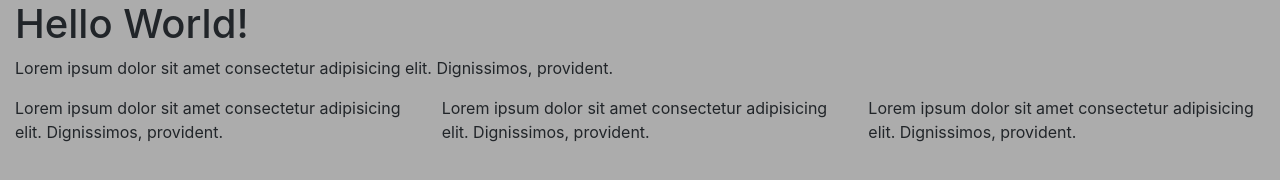
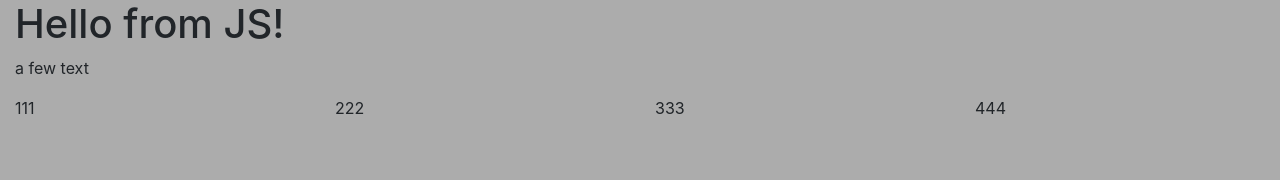
Before and after one commit to NikitaBelevich/Constructor-JS, a plain HTML site: page index.html in a window 1280 px wide. Drawn offline with nearby package versions, Linux system fonts and the light colour scheme.

Commit message:
Сделаны функции генерирующие HTML на основе контента из массива

```diff
--- a/index.html
+++ b/index.html
@@ -15,30 +15,6 @@
         <div class="bg-light sidebar" id="panel"></div>
         <div class="content" id="site">
 
-            <div class="row">
-                <div class="col-sm">
-                    <h1>Hello World!</h1>
-                </div>
-            </div>
-
-            <div class="row">
-                <div class="col-sm">
-                    <p>Lorem ipsum dolor sit amet consectetur adipisicing elit. Dignissimos, provident.</p>
-                </div>
-            </div>
-
-            <div class="row">
-                <div class="col-sm">
-                    <p>Lorem ipsum dolor sit amet consectetur adipisicing elit. Dignissimos, provident.</p>
-                </div>
-                <div class="col-sm">
-                    <p>Lorem ipsum dolor sit amet consectetur adipisicing elit. Dignissimos, provident.</p>
-                </div>
-                <div class="col-sm">
-                    <p>Lorem ipsum dolor sit amet consectetur adipisicing elit. Dignissimos, provident.</p>
-                </div>
-            </div>
-
         </div>
     </div>
 
--- a/index.js
+++ b/index.js
@@ -2,5 +2,57 @@
 
 const model = [
     {type: 'title', value: 'Hello from JS!'},
-    {type: 'text', value: 'a few text'}
+    {type: 'text', value: 'a few text'},
+    {type: 'columns', value: [
+        '111',
+        '222',
+        '333',
+        '444'
+    ]},
 ];
+
+const $site = document.querySelector('#site');
+model.forEach(block => {
+    let htmlCode = '';
+    if (block.type == 'title') {
+        htmlCode = createTitle(block.value);
+    } else if (block.type == 'text') {
+        htmlCode = createText(block.value);
+    } else if (block.type == 'columns') {
+        htmlCode = createColumns(block.value);
+    }
+
+    $site.insertAdjacentHTML('beforeend', htmlCode);
+});
+
+
+function createTitle(textValue) {
+    return `
+        <div class="row">
+            <div class="col-sm">
+                <h1>${textValue}</h1>
+            </div>
+        </div>
+    `;
+}
+
+function createText(textValue) {
+    return `
+        <div class="row">
+            <div class="col-sm">
+                <p>${textValue}</p>
+            </div>
+        </div>
+    `;
+}
+
+function createColumns(value) {
+    const columns = value.map(elem => {
+        return `<div class="col-sm">${elem}</div>`;
+    });
+    return `
+        <div class="row">
+            ${columns.join('')}
+        </div>
+    `;
+}
```
